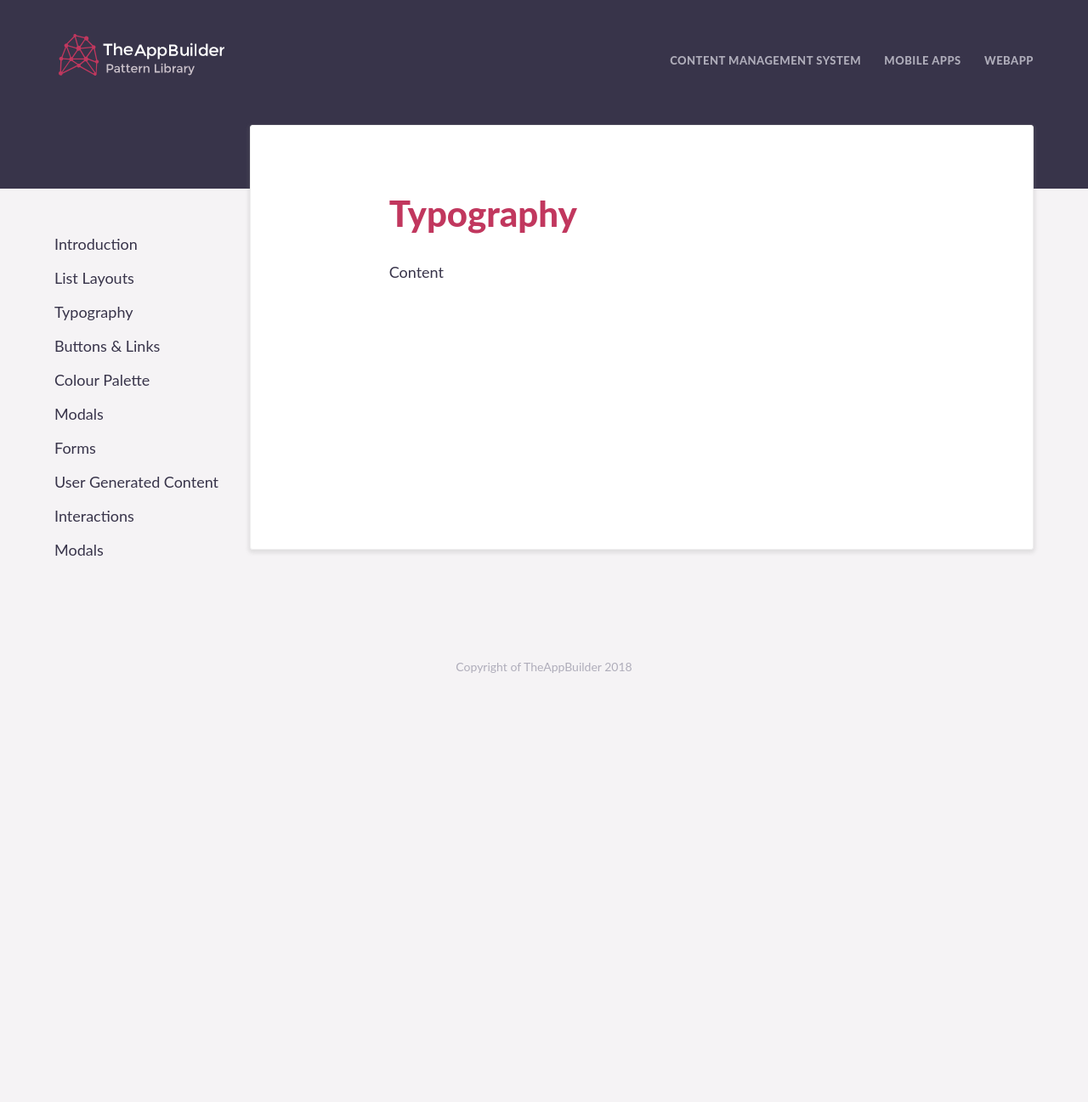
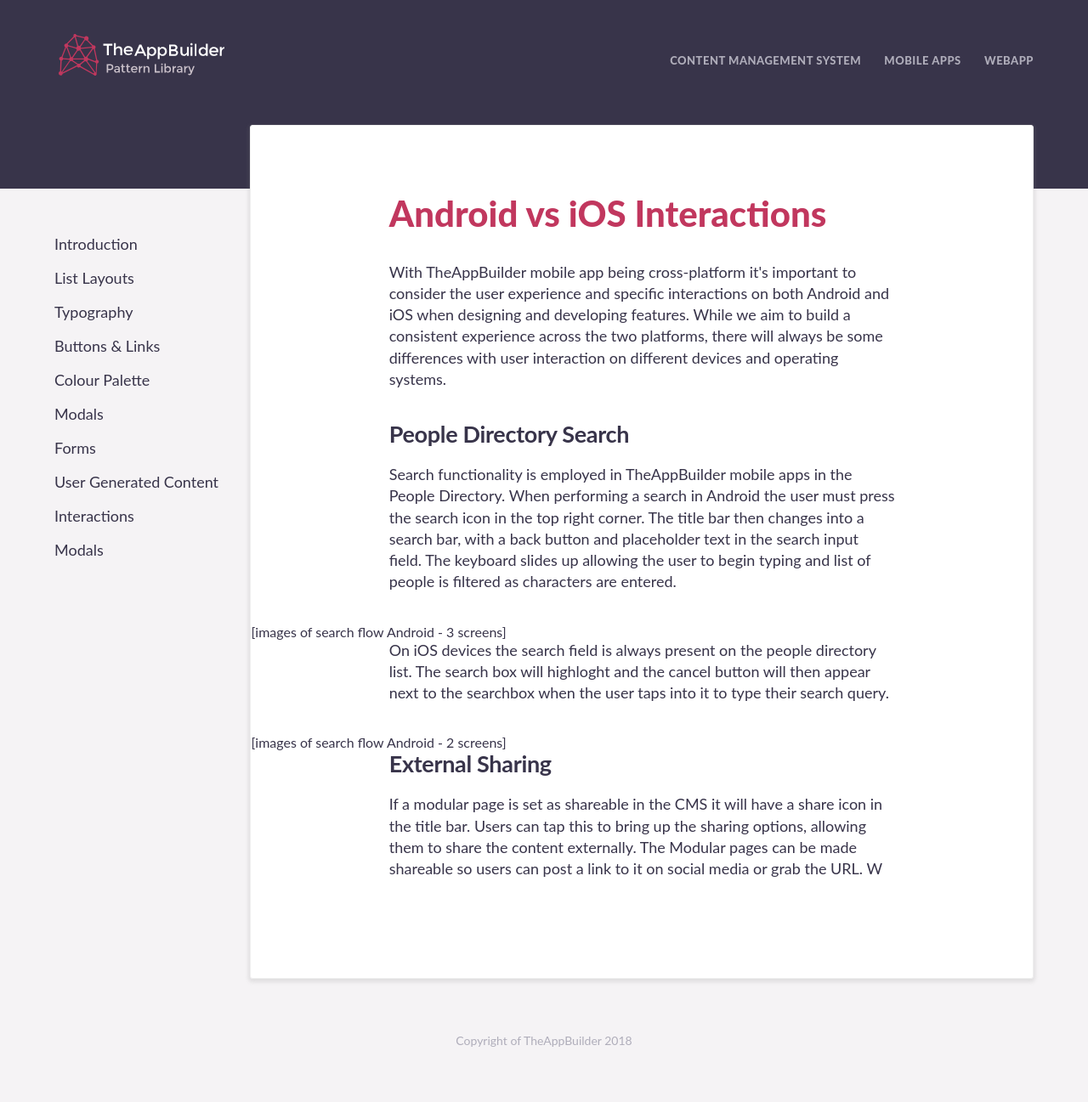
Before and after one commit to TheAppBuilderTeam/tab-pattern-library, a Jekyll site: the page built from native/interactions/index.html, in a window 1280 px wide. Shown: the whole page at 85% size. Built offline with Jekyll 4.4.1, drawn with Linux system fonts in a browser that asks for light colours; some web fonts are replaced; before the commit the page ends 900 px from its top, so only the background shows below that.

Commit message:
updates to form page and content added for interaction page

```diff
--- a/native/interactions/index.html
+++ b/native/interactions/index.html
@@ -3,6 +3,23 @@
 platform: native app
 page: native-typography
 selected: native-typography
-title:  Typography
+title:  Android vs iOS Interactions
 ---
-<p>Content</p>
+
+<p>With TheAppBuilder mobile app being cross-platform it's important to consider the user experience and specific interactions on both Android and iOS when designing and developing features. While we aim to build a consistent experience across the two platforms, there will always be some differences with user interaction on different devices and operating systems. </p>
+
+<h2>People Directory Search</h2>
+
+<p>Search functionality is employed in TheAppBuilder mobile apps in the People Directory. When performing a search in Android the user must press the search icon in the top right corner. The title bar then changes into a search bar, with a back button and placeholder text in the search input field. The keyboard slides up allowing the user to begin typing and list of people is filtered as characters are entered. </p>
+
+[images of search flow Android - 3 screens]
+
+<p>On iOS devices the search field is always present on the people directory list. The search box will highloght and the cancel button will then appear next to the searchbox when the user taps into it to type their search query. </p>
+
+[images of search flow Android - 2 screens]
+
+
+<h2>External Sharing</h3>
+<p>If a modular page is set as shareable in the CMS it will have a share icon in the title bar. Users can tap this to bring up the sharing options, allowing them to share the content externally. The
+
+  Modular pages can be made shareable so users can post a link to it on social media or grab the URL. W
```
Also changed, not shown: native/forms/index.html (+9 -0 lines), assets/images/native/forms-field-error.jpg (added), assets/images/native/forms-general-error.jpg (added).
